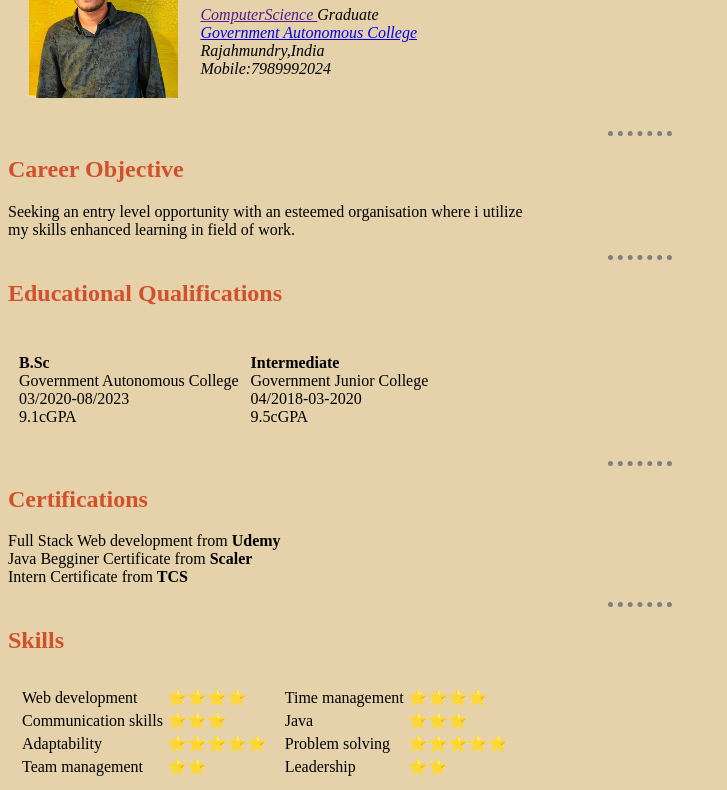
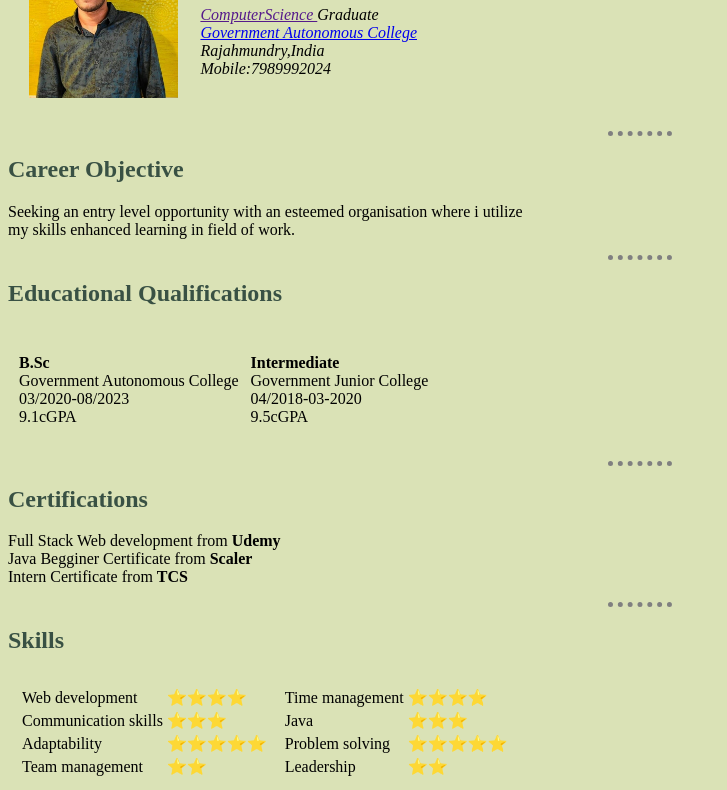
Before and after one commit to corprate/Profile, a plain HTML site: page index.html in a window 1280 px wide. Shown: the part 111-901 px from the top of the page, without its empty margins (0-727 px from the left). Drawn offline with Linux system fonts and the light colour scheme.

Commit message:
Update styles.css

```diff
--- a/css/styles.css
+++ b/css/styles.css
@@ -1,5 +1,5 @@
    body {
-         background-color: #E6D2AA;
+         background-color: #DAE2B6;
              }
     hr {
       border-style: none;
@@ -10,5 +10,5 @@
        }
 h1,h2
 {
-  color:#D1512D;
+  color:#395144;
 }
```
